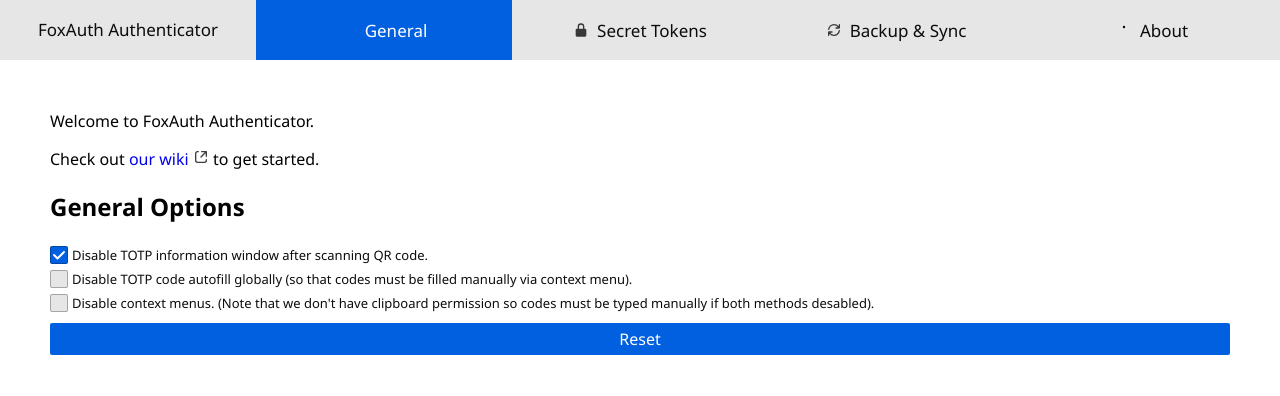
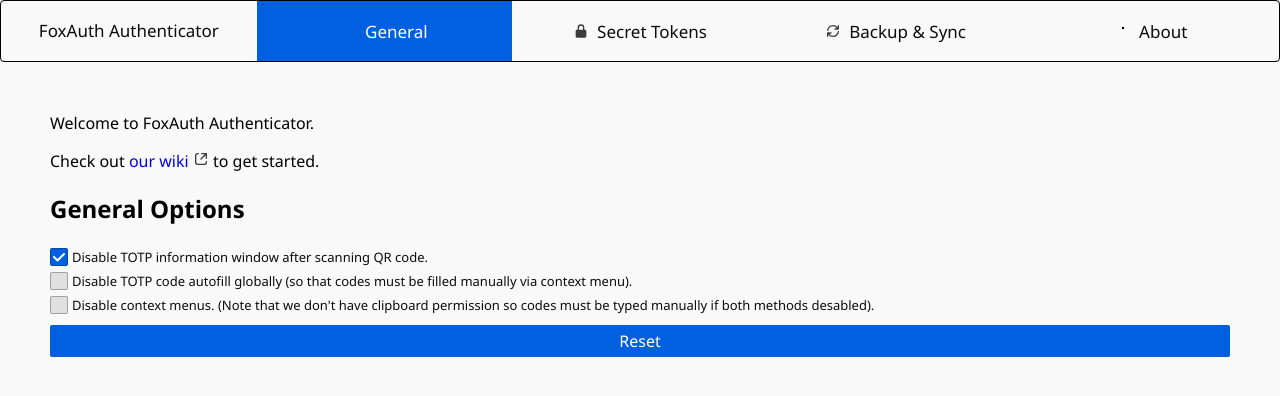
Before and after one commit to FoxAuth/FoxAuth, a browser extension: page src/options/options.html in a window 1280 px wide. Drawn offline with Linux system fonts and the light colour scheme.

Commit message:
💄 basic UI confirm

```diff
--- a/src/css/main.css
+++ b/src/css/main.css
@@ -3,6 +3,7 @@
     margin: 0;
     padding: 0;
     font-family: "Segoe UI", Helvetica, Ubuntu, "Fira Sans", Noto;
+    background-color: #f9f9fa;
 }
 
 a {
--- a/src/css/options.css
+++ b/src/css/options.css
@@ -1,6 +1,8 @@
 .top-bar {
   display: flex;
   font-size: 17px;
+  border: 1px solid #000;
+  border-radius: 4px;
 }
 
 .top-bar .logo {
@@ -9,7 +11,7 @@
   line-height: 60px;
   text-align: center;
   color: #0c0c0d;
-  background-color: rgba(12, 12, 13, 0.1);
+  /* background-color: rgba(12, 12, 13, 0.1); */
 }
 
 .top-bar .actions {
@@ -22,7 +24,7 @@
   display: flex;
   justify-content: center;
   align-items: center;
-  background-color: rgba(12, 12, 13, 0.1);
+  /* background-color: rgba(12, 12, 13, 0.1); */
   height: 60px;
 }
 
```
